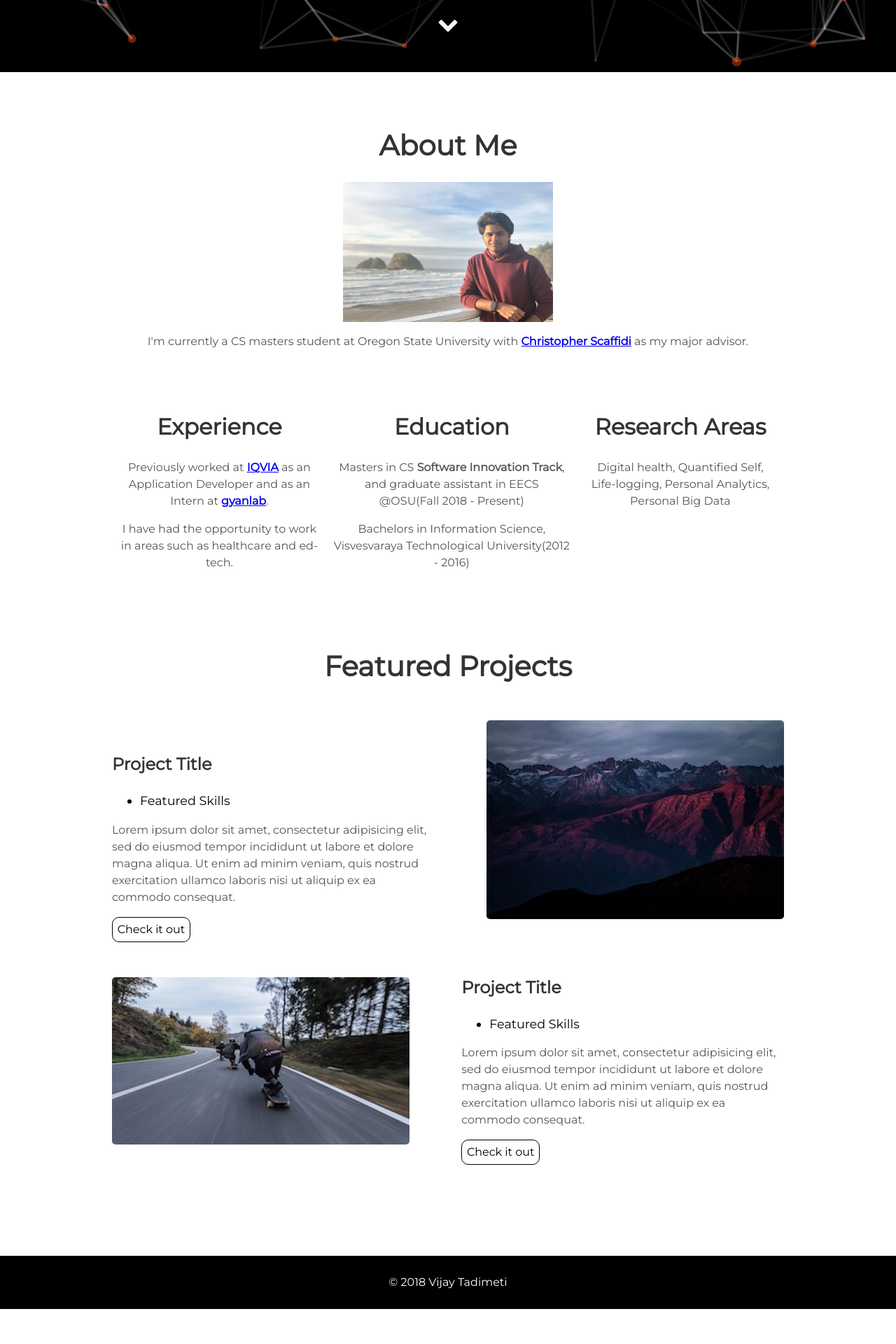
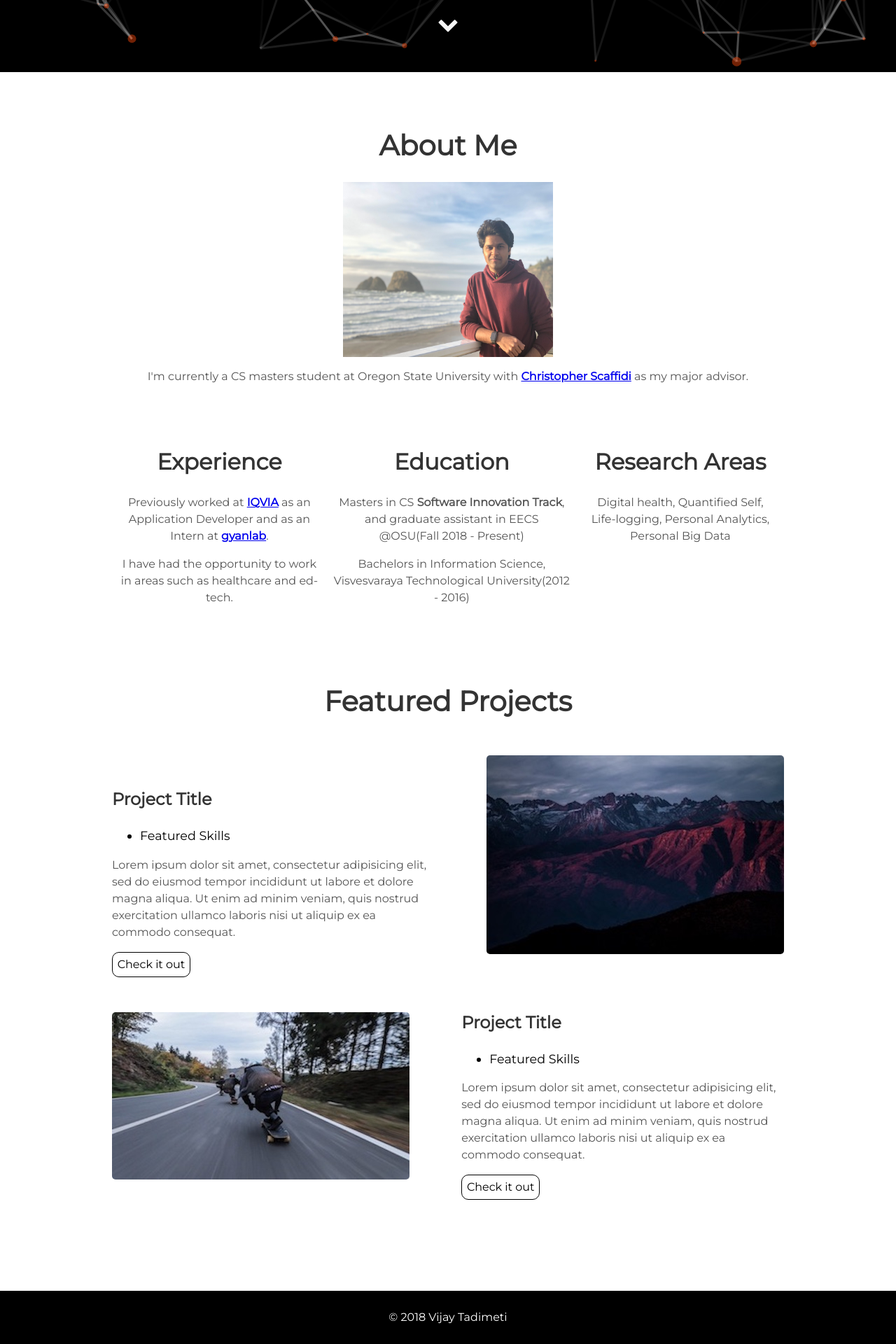
Before and after one commit to vijayvardhan94/laughing-octo-barnacle, a Jekyll site: the page built from index.html, in a window 1280 px wide. Shown: the part 797-2717 px from the top of the page at 70% size. Built offline with Jekyll 4.4.1, drawn with Linux system fonts in a browser that asks for light colours; before the commit the page ends 2667 px from its top, so only the background shows below that.

Commit message:
length 250

```diff
--- a/_includes/about.html
+++ b/_includes/about.html
@@ -1,6 +1,6 @@
  <div class="user-details">
   <h1>About Me</h1>
-  <img alt="profile" src="{{ "/assets/img/rsz_img_0521.jpg" | prepend: site.baseurl }}" width="300" height="200" align="middle" />
+  <img alt="profile" src="{{ "/assets/img/rsz_img_0521.jpg" | prepend: site.baseurl }}" width="300" height="250" align="middle" />
   <p>I'm currently a CS masters student at Oregon State University with <b><a href = "http://web.engr.oregonstate.edu/~scaffidc/">Christopher Scaffidi</a></b> as my major advisor. </p>
 </div>
   <div class="user">
```
